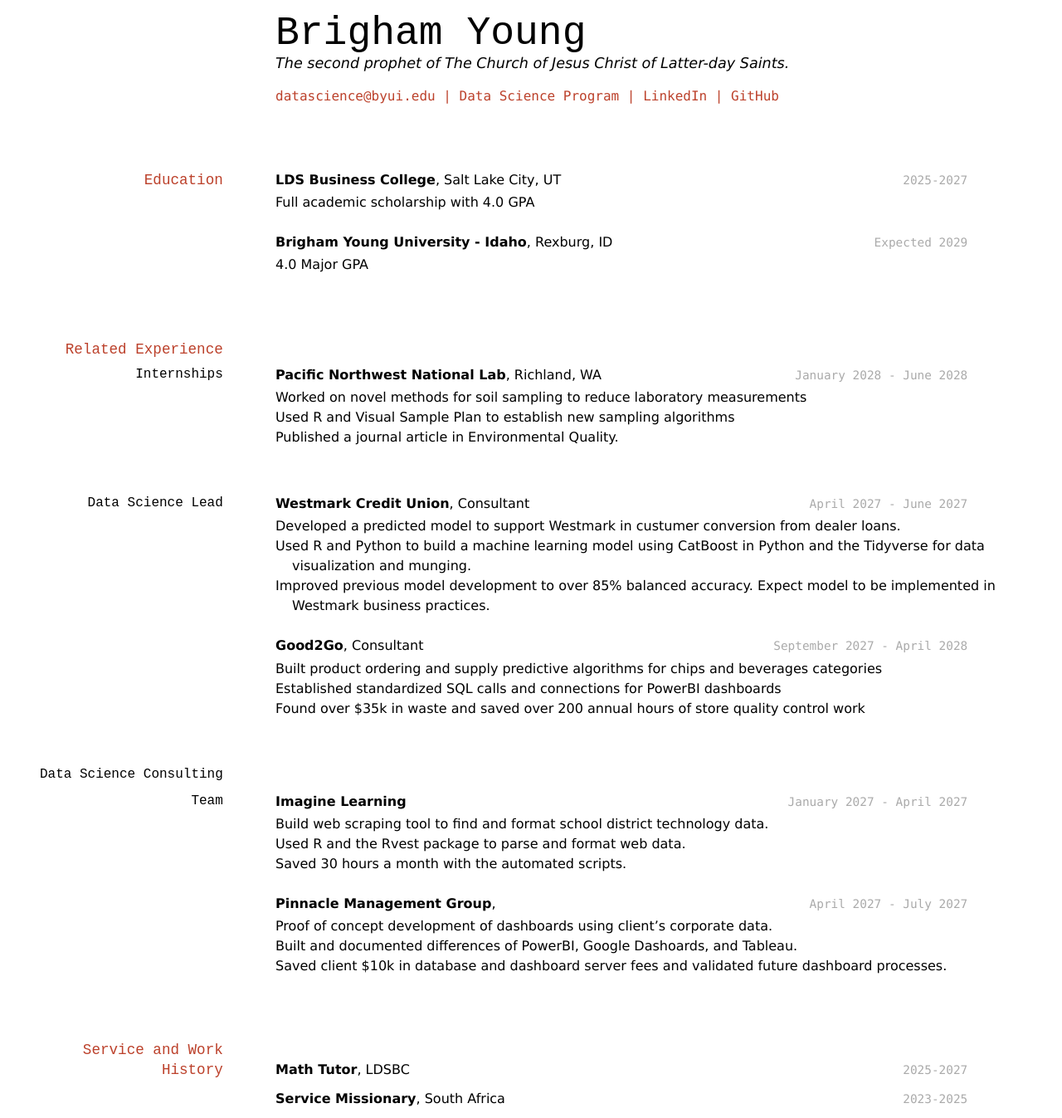
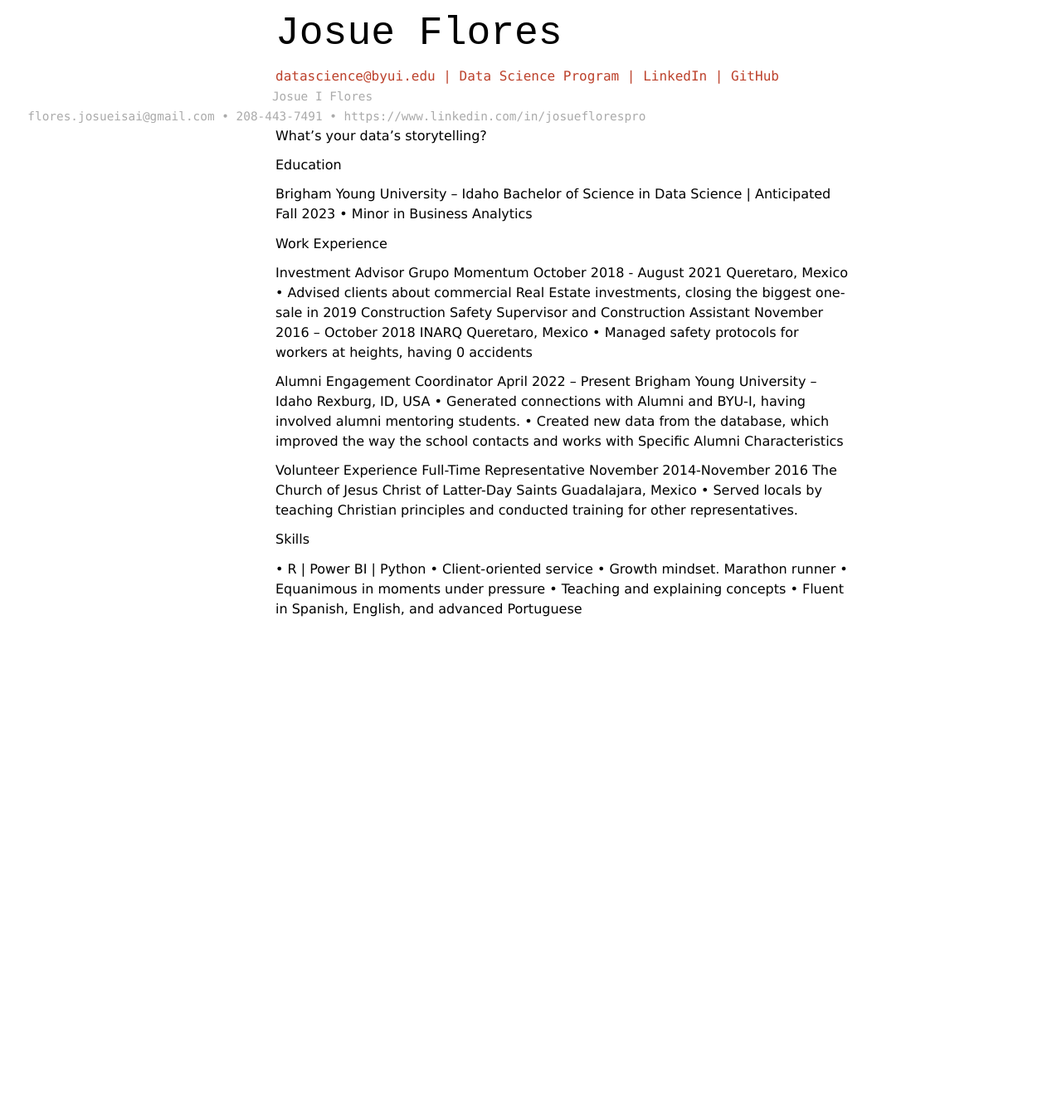
Before and after one commit to JIFO17/Flores_Josue_Resume, a Jekyll site: the page built from docs/index.md, in a window 1280 px wide. Shown: the whole page at 83% size. Built offline with Jekyll 4.4.1, drawn with Linux system fonts in a browser that asks for light colours; after the commit the page ends 900 px from its top, so only the background shows below that.

Commit message:
Update index.md
Uploaded resume 2022

```diff
--- a/docs/index.md
+++ b/docs/index.md
@@ -1,9 +1,8 @@
 ---
 layout: cv
-title: Brigham Young's Resume
+title: Josue Flores Resume
 ---
-# Brigham Young
-The second prophet of The Church of Jesus Christ of Latter-day Saints.
+# Josue Flores
 
 <div id="webaddress">
 <a href="datascience@byui.edu">datascience@byui.edu</a>
@@ -12,76 +11,44 @@
 | <a href="https://github.com/byuids-resumes">GitHub</a>
 </div>
 
-<!-- https://www.monique.tech/the-art-of-markdown -->
 
-## Education
+                                        Josue I Flores
+      flores.josueisai@gmail.com • 208-443-7491 • https://www.linkedin.com/in/josueflorespro
 
-`2025-2027`
-__LDS Business College__, Salt Lake City, UT
+What’s your data’s storytelling?
 
-- Full academic scholarship with 4.0 GPA
+Education
 
-`Expected 2029`
-__Brigham Young University - Idaho__, Rexburg, ID
+Brigham Young University – Idaho
+Bachelor of Science in Data Science |	Anticipated Fall 2023
+•	Minor in Business Analytics
 
-- 4.0 Major GPA
+Work Experience
+
+Investment Advisor
+Grupo Momentum	October 2018 - August 2021     Queretaro, Mexico
+•	Advised clients about commercial Real Estate investments, closing the biggest one-sale in 2019
+Construction Safety Supervisor and Construction Assistant	November 2016 – October 2018
+ INARQ	Queretaro, Mexico
+•	Managed safety protocols for workers at heights, having 0 accidents
+
+   Alumni Engagement Coordinator					      April 2022 – Present
+    Brigham Young University – Idaho					      Rexburg, ID, USA
+•	Generated connections with Alumni and BYU-I, having involved alumni mentoring students.
+•	Created new data from the database, which improved the way the school contacts and works with
+Specific Alumni Characteristics
 
 
-## Related Experience
+Volunteer Experience
+Full-Time Representative							  November 2014-November 2016
+ The Church of Jesus Christ of Latter-Day Saints				  Guadalajara, Mexico
+•	Served locals by teaching Christian principles and conducted training for other representatives.
 
-### Internships
+Skills
 
-`January 2028 - June 2028`
-__Pacific Northwest National Lab__, Richland, WA
-
-- Worked on novel methods for soil sampling to reduce laboratory measurements
-- Used R and Visual Sample Plan to establish new sampling algorithms
-- Published a journal article in Environmental Quality.
-
-### Data Science Lead
-
-`April 2027 - June 2027`
-__Westmark Credit Union__, Consultant
-
-- Developed a predicted model to support Westmark in custumer conversion from dealer loans.
-- Used R and Python to build a machine learning model using CatBoost in Python and the Tidyverse for data visualization and munging.
-- Improved previous model development to over 85% balanced accuracy. Expect model to be implemented in Westmark business practices.
-
-`September 2027 - April 2028`
-__Good2Go__, Consultant
-
-- Built product ordering and supply predictive algorithms for chips and beverages categories
-- Established standardized SQL calls and connections for PowerBI dashboards
-- Found over $35k in waste and saved over 200 annual hours of store quality control work
-
-### Data Science Consulting Team
-
-`January 2027 - April 2027`
-__Imagine Learning__
-
-- Build web scraping tool to find and format school district technology data.
-- Used R and the Rvest package to parse and format web data.
-- Saved 30 hours a month with the automated scripts.
-
-`April 2027 - July 2027`
-__Pinnacle Management Group__,
-
-- Proof of concept development of dashboards using client's corporate data.
-- Built and documented differences of PowerBI, Google Dashoards, and Tableau.
-- Saved client $10k in database and dashboard server fees and validated future dashboard processes.
-
-
-## Service and Work History
-
-`2025-2027`
-__Math Tutor__, LDSBC
-
-
-`2023-2025`
-__Service Missionary__, South Africa
-
-
-
-<!-- ### Footer
-
-Last updated: May 2013 -->
+•	R | Power BI | Python
+•	Client-oriented service
+•	Growth mindset. Marathon runner
+•	Equanimous in moments under pressure
+•	Teaching and explaining concepts
+•	Fluent in Spanish, English, and advanced Portuguese
```
